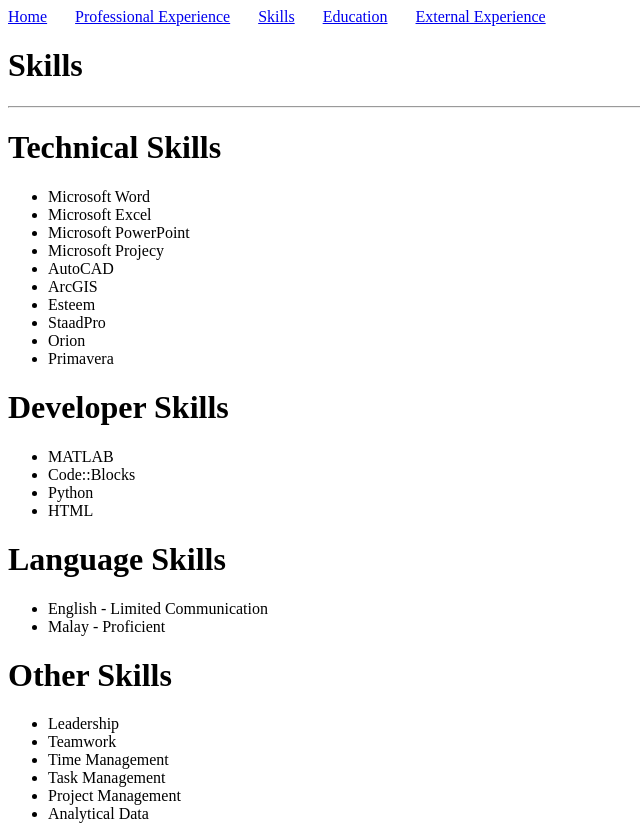
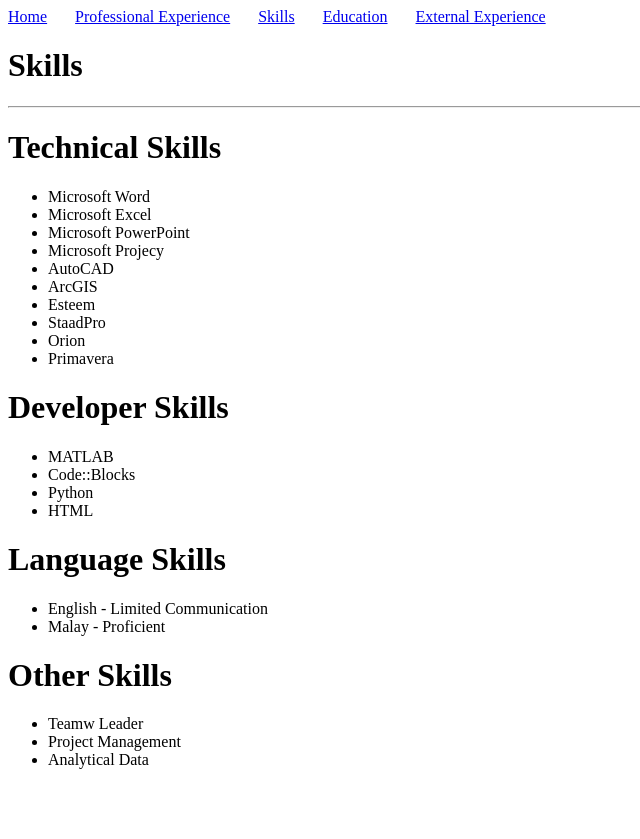
Before and after one commit to amirulanwar93/MyResume, a plain HTML site: page Skills.html in a window 1280 px wide. Shown: the whole page, without its empty margins (0-640 px from the left). After the commit the page ends 800 px from the top, so only its background shows below. Drawn offline with Linux system fonts and the light colour scheme.

Commit message:
betulkan skills

```diff
--- a/Skills.html
+++ b/Skills.html
@@ -45,10 +45,7 @@
 
     <h1>Other Skills</h1>
     <ul>
-        <li>Leadership</li>
-        <li>Teamwork</li>
-        <li>Time Management</li>
-        <li>Task Management</li>
+        <li>Teamw Leader</li>
         <li>Project Management</li>
         <li>Analytical Data</li>
     </ul>
```
